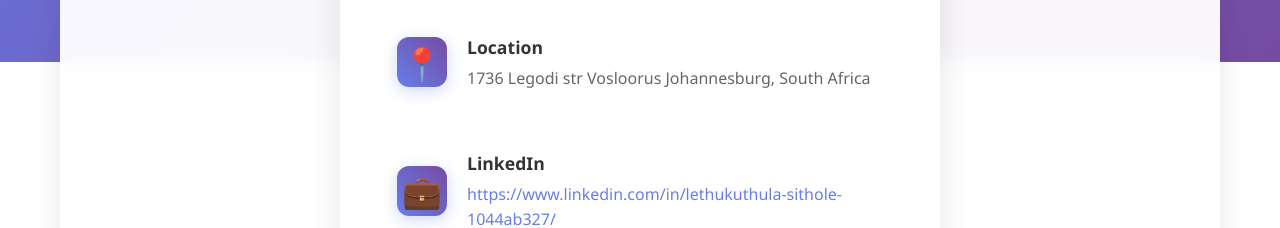
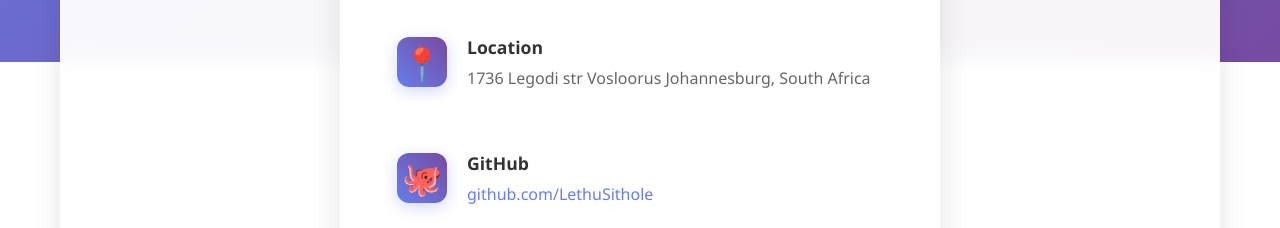
Before and after one commit to LethuSithole/Lethu-portfolio, a plain HTML site: page contact.html in a window 1280 px wide. Shown: the part 738-966 px from the top of the page. Drawn offline with Linux system fonts and the light colour scheme.

Commit message:
Added github link

```diff
--- a/contact.html
+++ b/contact.html
@@ -74,6 +74,13 @@
                   <span>1736 Legodi str Vosloorus Johannesburg, South Africa</span>
                 </div>
               </div>
+               <div class="contact-item">
+        <div class="contact-icon">🐙</div>
+        <div class="contact-text">
+            <h4>GitHub</h4>
+            <a href="https://github.com/LethuSithole" target="_blank">github.com/LethuSithole</a>
+        </div>
+    </div>
 
               <div class="contact-item">
                 <div class="contact-icon">💼</div>
```
